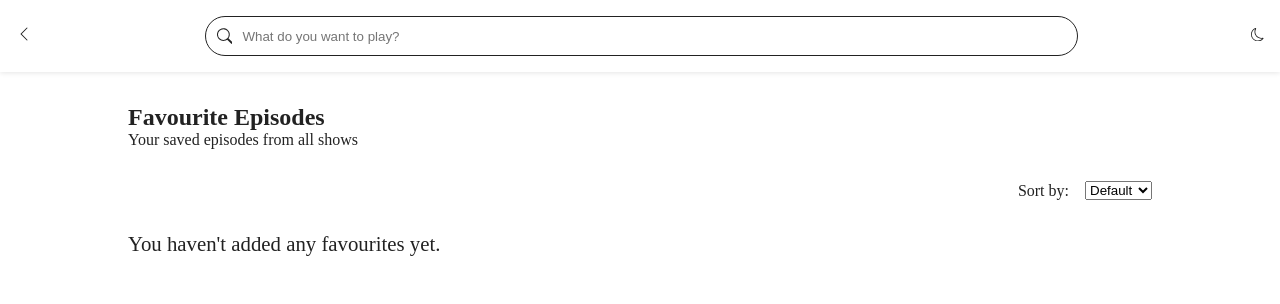
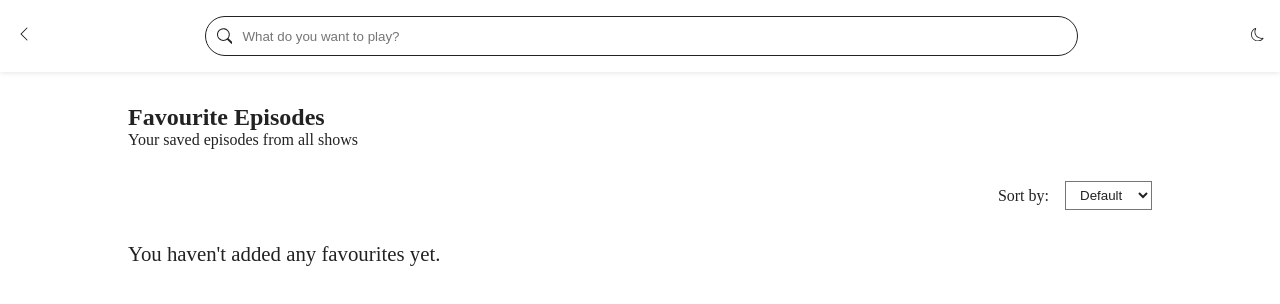
Before and after one commit to yarlinlynn/YARSTR25495_FTO2505-B_Yarlin-Struis_DJSPP, a React app: page /favourites in a window 1280 px wide. Shown: the top 304 px of the page. Built offline with nearby package versions, Linux system fonts and the light colour scheme; the HTML template or start-up script is replaced by a standard one.

Commit message:
Fixed dropdown styles for theme change and added live url and project presentation link

```diff
--- a/src/App.css
+++ b/src/App.css
@@ -250,6 +250,12 @@ main {
   justify-content: flex-end;
 }
 
+.sort-favourites .sort {
+  background: none;
+  color: var(--text-color);
+  padding: 5px 10px;
+}
+
 .saved-podcast {
   display: grid;
   gap: 1rem;
```
Also changed, not shown: 1 other file (tests, documents, lock files or other folders).
